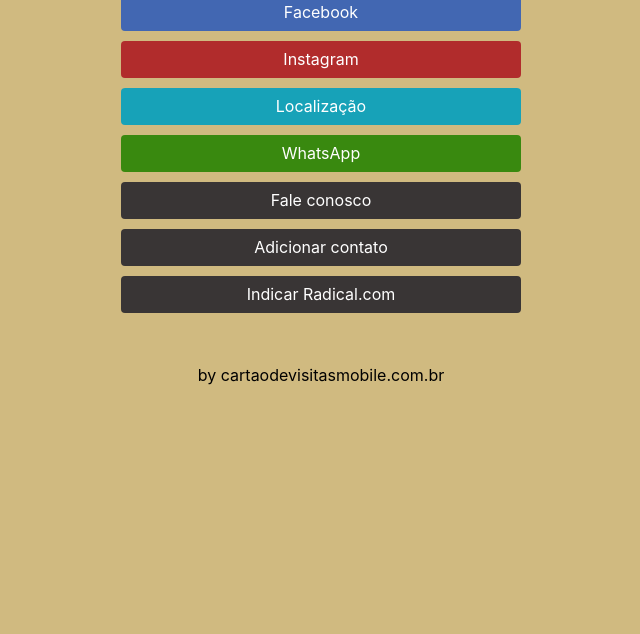
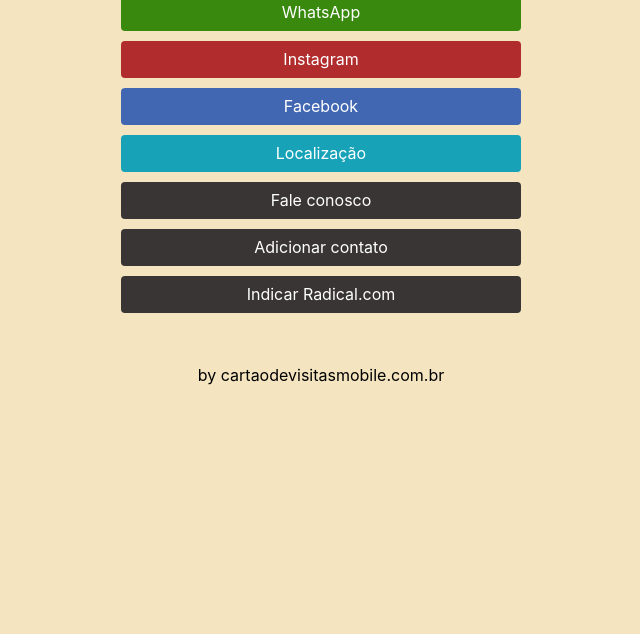
Before and after one commit to startdes/radicalc, a plain HTML site: page index.html in a window 1280 px wide. Shown: the part 166-800 px from the top of the page, without its empty margins (319-959 px from the left). Drawn offline with Linux system fonts and the light colour scheme.

Commit message:
Add files via upload

```diff
--- a/css/stilo.css
+++ b/css/stilo.css
@@ -30,7 +30,7 @@
 }
 
 body {
-    background-color: #d0ba80;
+    background-color: #f4e5c0;
 }
 
 .geral {
--- a/index.html
+++ b/index.html
@@ -43,8 +43,8 @@
         <img src="img/logo.png" class="img-fluid logo" alt="Responsive image">
 
         <div class="divconteudo">
-            <a href="https://www.facebook.com/radicalcompatrocinio" target="_blank">
-                <div class="btn btn-primary divlinks facecolor">Facebook
+            <a href="https://api.whatsapp.com/send?phone=5534988160104" target="_blank">
+                <div class="btn btn-success divlinks zapzapcolor">WhatsApp
                 </div>
             </a>
         </div>
@@ -52,6 +52,13 @@
         <div class="divconteudo">
             <a href="https://www.instagram.com/radical_teen/" target="_blank">
                 <div class="btn btn-danger divlinks instacolor">Instagram
+                </div>
+            </a>
+        </div>
+
+        <div class="divconteudo">
+            <a href="https://www.facebook.com/radicalcompatrocinio" target="_blank">
+                <div class="btn btn-primary divlinks facecolor">Facebook
                 </div>
             </a>
         </div>
@@ -69,15 +76,6 @@
             </a>
         </div>
 -->
-
-
-        <div class="divconteudo">
-            <a href="https://api.whatsapp.com/send?phone=55629tel" target="_blank">
-                <div class="btn btn-success divlinks zapzapcolor">WhatsApp
-                </div>
-            </a>
-        </div>
-
 
         <div class="divconteudo">
             <a href="tel:03438312736" target="_blank">
```
Also changed, not shown: 2 other files.
